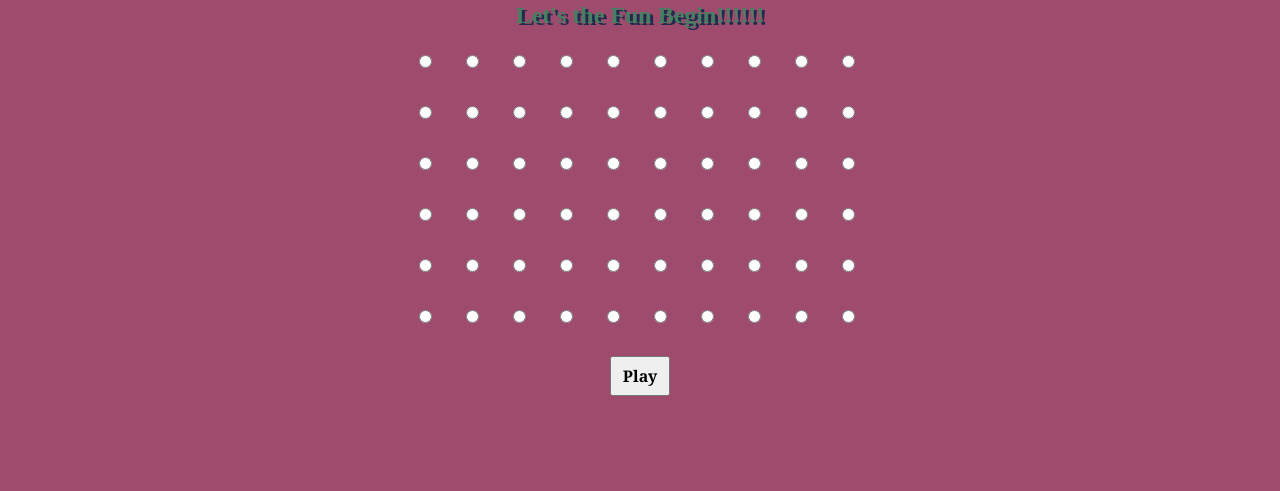
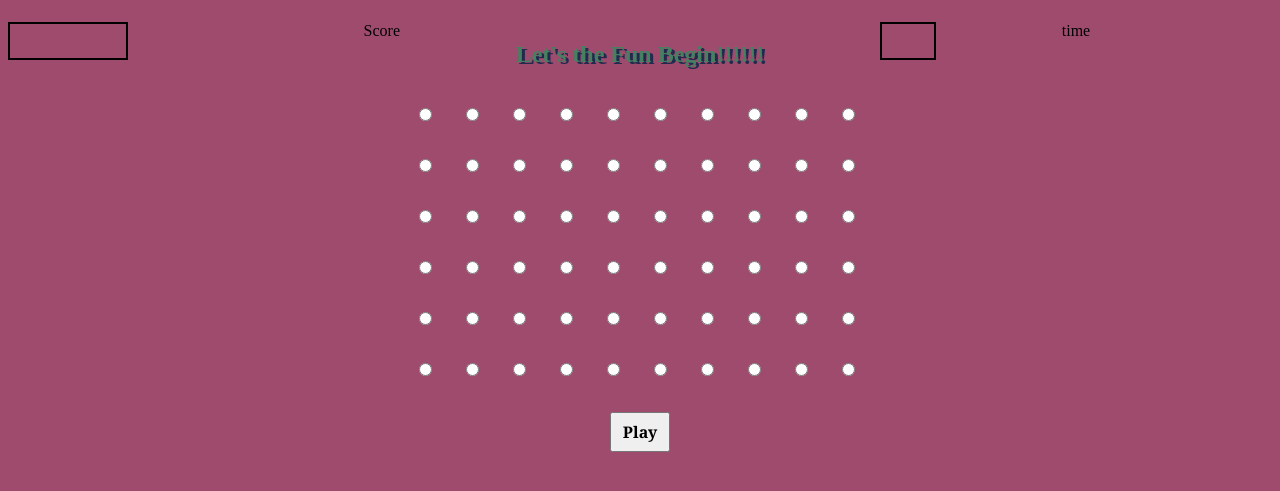
Before and after one commit to Ruhi-1/Hit_the_Dot, a plain HTML site: page index.html in a window 1280 px wide. Shown: the part 79-570 px from the top of the page. Drawn offline with Linux system fonts and the light colour scheme.

Commit message:
added score nd timer on html and css

```diff
--- a/css/main.css
+++ b/css/main.css
@@ -1,11 +1,13 @@
 body {
     display: grid;
     grid-template-columns: 1fr 1fr 1fr;
-    grid-template-rows: .5fr .5fr 3fr .5fr .5fr;background-color: rgb(158, 75, 109);
+    grid-template-rows: 1fr .5fr 3.5fr .5fr .5fr;
+    background-color: rgb(158, 75, 109);
 }
 h1 {
     grid-row: 1 / 5;
-    grid-column: 2 / 2;
+    grid-column: 2 / 3;
+    padding: none;
     color: rgb(26, 31, 100);
     text-align: left;
     text-shadow: 3px 2px rgb(52, 184, 189);
@@ -22,13 +24,13 @@ h2 {
     text-shadow: 3px 2px rgb(34, 42, 77);
 }
 .style {
-    grid-column: 2 / 3;
-    grid-row: 2 / 4;
+    grid-row: 2 / 2;
+    grid-column: 2 / 2;
     align-items: flex-end;
 
 }
 @keyframes blinkingText{
-    0%{  color: rgb(50, 119, 23);  }
+    0%{  color: rgb(64, 151, 30);  }
     49%{  color: rgb(133, 113, 24);     }
     50%{  color: rgb(102, 134, 66);     }
     99%{  color: rgb(47, 122, 119);     }
@@ -38,11 +40,12 @@ h2 {
 .div {
    display: grid;
    grid-column: 2 / 3;
-   grid-row: 1 / 4;
-}
+   grid-row: 1 / 1;
+   padding: none;
+ }
 #circle {
     grid-column: 2 / 3;
-    grid-row: 3 / 4;
+    grid-row: 3 / 5;
     display: flex;
     justify-content: center;
     width: 30rem;
@@ -57,7 +60,7 @@ h2 {
 }
 table {
     grid-column: 2 / 3;
-    grid-row: 3 / 4;
+    grid-row: 3 / 5;
     width: 30px;
     height: 30px;
 }
@@ -71,3 +74,29 @@ table {
     font-weight: bold;
     font-family: Georgia, 'Times New Roman', Times, serif;
 }
+.scorecard {
+    grid-row: 2 / 2;
+    grid-column: 1 / 1;
+    border: 2px solid black;
+    width: 7rem;
+    height: 2rem;
+    background-color: rgb(158, 75, 109);
+}
+.align {
+    grid-column: 1 / 1;
+    grid-row: 2 / 2;
+    justify-self: right;
+}
+.record {
+    grid-row: 2 / 2;
+    grid-column: 3 / 3;
+    border: 2px solid black;
+    width: 3rem;
+    height: 2rem;
+    background-color: rgb(158, 75, 109);
+}
+.timer {
+    grid-row: 2 / 2;
+    grid-column: 3 / 3;
+    justify-self: center;
+}
--- a/index.html
+++ b/index.html
@@ -9,6 +9,8 @@
     <script defer src="js/main.js"></script>
 </head>
 <body>
+    <input class="scorecard" type="text" name="score"><div class="align">Score</div>
+    <input class="record" type="text" name="timeleft"><div class="timer">time</div>
     <div class="div">
         <h1>Hit the Dot</h1>
     </div>
@@ -18,19 +20,6 @@
     <table>
     <div id="circle">
         <tr>
-            <td class="dots" align="center" valign="center"><input type="radio" onClick="hithead(1)"></td>
-            <td class="dots" align="center" valign="center"><input type="radio" onClick="hithead(2)"></td>
-            <td class="dots" align="center" valign="center"><input type="radio" onClick="hithead(3)"></td>
-            <td class="dots" align="center" valign="center"><input type="radio" onClick="hithead(4)"></td>
-            <td class="dots" align="center" valign="center"><input type="radio" onClick="hithead(5)"></td>
-            <td class="dots" align="center" valign="center"><input type="radio" onClick="hithead(6)"></td>
-            <td class="dots" align="center" valign="center"><input type="radio" onClick="hithead(7)"></td>
-            <td class="dots" align="center" valign="center"><input type="radio" onClick="hithead(9)"></td>
-            <td class="dots" align="center" valign="center"><input type="radio" onClick="hithead(10)"></td>
-            <td class="dots" align="center" valign="center"><input type="radio" onClick="hithead(10)"></td>
-
-        </tr>
-        <tr>
             <td class="dots" align="center" valign="center"><input type="radio" onClick="hithead(0)"></td>
             <td class="dots" align="center" valign="center"><input type="radio" onClick="hithead(1)"></td>
             <td class="dots" align="center" valign="center"><input type="radio" onClick="hithead(2)"></td>
@@ -39,59 +28,72 @@
             <td class="dots" align="center" valign="center"><input type="radio" onClick="hithead(5)"></td>
             <td class="dots" align="center" valign="center"><input type="radio" onClick="hithead(6)"></td>
             <td class="dots" align="center" valign="center"><input type="radio" onClick="hithead(7)"></td>
+            <td class="dots" align="center" valign="center"><input type="radio" onClick="hithead(8)"></td>
             <td class="dots" align="center" valign="center"><input type="radio" onClick="hithead(9)"></td>
-            <td class="dots" align="center" valign="center"><input type="radio" onClick="hithead(10)"></td>
+
         </tr>
         <tr>
-            <td class="dots" align="center" valign="center"><input type="radio" onClick="hithead(1)"></td>
-            <td class="dots" align="center" valign="center"><input type="radio" onClick="hithead(2)"></td>
-            <td class="dots" align="center" valign="center"><input type="radio" onClick="hithead(3)"></td>
-            <td class="dots" align="center" valign="center"><input type="radio" onClick="hithead(4)"></td>
-            <td class="dots" align="center" valign="center"><input type="radio" onClick="hithead(5)"></td>
-            <td class="dots" align="center" valign="center"><input type="radio" onClick="hithead(6)"></td>
-            <td class="dots" align="center" valign="center"><input type="radio" onClick="hithead(7)"></td>
-            <td class="dots" align="center" valign="center"><input type="radio" onClick="hithead(9)"></td>
             <td class="dots" align="center" valign="center"><input type="radio" onClick="hithead(10)"></td>
-            <td class="dots" align="center" valign="center"><input type="radio" onClick="hithead(10)"></td>
+            <td class="dots" align="center" valign="center"><input type="radio" onClick="hithead(11)"></td>
+            <td class="dots" align="center" valign="center"><input type="radio" onClick="hithead(12)"></td>
+            <td class="dots" align="center" valign="center"><input type="radio" onClick="hithead(13)"></td>
+            <td class="dots" align="center" valign="center"><input type="radio" onClick="hithead(14)"></td>
+            <td class="dots" align="center" valign="center"><input type="radio" onClick="hithead(15)"></td>
+            <td class="dots" align="center" valign="center"><input type="radio" onClick="hithead(16)"></td>
+            <td class="dots" align="center" valign="center"><input type="radio" onClick="hithead(17)"></td>
+            <td class="dots" align="center" valign="center"><input type="radio" onClick="hithead(18)"></td>
+            <td class="dots" align="center" valign="center"><input type="radio" onClick="hithead(19)"></td>
         </tr>
         <tr>
-            <td class="dots" align="center" valign="center"><input type="radio" onClick="hithead(1)"></td>
-            <td class="dots" align="center" valign="center"><input type="radio" onClick="hithead(2)"></td>
-            <td class="dots" align="center" valign="center"><input type="radio" onClick="hithead(3)"></td>
-            <td class="dots" align="center" valign="center"><input type="radio" onClick="hithead(4)"></td>
-            <td class="dots" align="center" valign="center"><input type="radio" onClick="hithead(5)"></td>
-            <td class="dots" align="center" valign="center"><input type="radio" onClick="hithead(6)"></td>
-            <td class="dots" align="center" valign="center"><input type="radio" onClick="hithead(7)"></td>
-            <td class="dots" align="center" valign="center"><input type="radio" onClick="hithead(9)"></td>
-            <td class="dots" align="center" valign="center"><input type="radio" onClick="hithead(10)"></td>
-            <td class="dots" align="center" valign="center"><input type="radio" onClick="hithead(10)"></td>
+            <td class="dots" align="center" valign="center"><input type="radio" onClick="hithead(20)"></td>
+            <td class="dots" align="center" valign="center"><input type="radio" onClick="hithead(21)"></td>
+            <td class="dots" align="center" valign="center"><input type="radio" onClick="hithead(22)"></td>
+            <td class="dots" align="center" valign="center"><input type="radio" onClick="hithead(23)"></td>
+            <td class="dots" align="center" valign="center"><input type="radio" onClick="hithead(24)"></td>
+            <td class="dots" align="center" valign="center"><input type="radio" onClick="hithead(25)"></td>
+            <td class="dots" align="center" valign="center"><input type="radio" onClick="hithead(26)"></td>
+            <td class="dots" align="center" valign="center"><input type="radio" onClick="hithead(27)"></td>
+            <td class="dots" align="center" valign="center"><input type="radio" onClick="hithead(28)"></td>
+            <td class="dots" align="center" valign="center"><input type="radio" onClick="hithead(29)"></td>
         </tr>
         <tr>
-            <td class="dots" align="center" valign="center"><input type="radio" onClick="hithead(1)"></td>
-            <td class="dots" align="center" valign="center"><input type="radio" onClick="hithead(2)"></td>
-            <td class="dots" align="center" valign="center"><input type="radio" onClick="hithead(3)"></td>
-            <td class="dots" align="center" valign="center"><input type="radio" onClick="hithead(4)"></td>
-            <td class="dots" align="center" valign="center"><input type="radio" onClick="hithead(5)"></td>
-            <td class="dots" align="center" valign="center"><input type="radio" onClick="hithead(6)"></td>
-            <td class="dots" align="center" valign="center"><input type="radio" onClick="hithead(7)"></td>
-            <td class="dots" align="center" valign="center"><input type="radio" onClick="hithead(9)"></td>
-            <td class="dots" align="center" valign="center"><input type="radio" onClick="hithead(10)"></td>
-            <td class="dots" align="center" valign="center"><input type="radio" onClick="hithead(10)"></td>
+            <td class="dots" align="center" valign="center"><input type="radio" onClick="hithead(30)"></td>
+            <td class="dots" align="center" valign="center"><input type="radio" onClick="hithead(31)"></td>
+            <td class="dots" align="center" valign="center"><input type="radio" onClick="hithead(32)"></td>
+            <td class="dots" align="center" valign="center"><input type="radio" onClick="hithead(33)"></td>
+            <td class="dots" align="center" valign="center"><input type="radio" onClick="hithead(34)"></td>
+            <td class="dots" align="center" valign="center"><input type="radio" onClick="hithead(35)"></td>
+            <td class="dots" align="center" valign="center"><input type="radio" onClick="hithead(36)"></td>
+            <td class="dots" align="center" valign="center"><input type="radio" onClick="hithead(37)"></td>
+            <td class="dots" align="center" valign="center"><input type="radio" onClick="hithead(38)"></td>
+            <td class="dots" align="center" valign="center"><input type="radio" onClick="hithead(39)"></td>
         </tr>
         <tr>
-            <td class="dots" align="center" valign="center"><input type="radio" onClick="hithead(1)"></td>
-            <td class="dots" align="center" valign="center"><input type="radio" onClick="hithead(2)"></td>
-            <td class="dots" align="center" valign="center"><input type="radio" onClick="hithead(3)"></td>
-            <td class="dots" align="center" valign="center"><input type="radio" onClick="hithead(4)"></td>
-            <td class="dots" align="center" valign="center"><input type="radio" onClick="hithead(5)"></td>
-            <td class="dots" align="center" valign="center"><input type="radio" onClick="hithead(6)"></td>
-            <td class="dots" align="center" valign="center"><input type="radio" onClick="hithead(7)"></td>
-            <td class="dots" align="center" valign="center"><input type="radio" onClick="hithead(9)"></td>
-            <td class="dots" align="center" valign="center"><input type="radio" onClick="hithead(10)"></td>
-            <td class="dots" align="center" valign="center"><input type="radio" onClick="hithead(10)"></td>
+            <td class="dots" align="center" valign="center"><input type="radio" onClick="hithead(40)"></td>
+            <td class="dots" align="center" valign="center"><input type="radio" onClick="hithead(41)"></td>
+            <td class="dots" align="center" valign="center"><input type="radio" onClick="hithead(42)"></td>
+            <td class="dots" align="center" valign="center"><input type="radio" onClick="hithead(43)"></td>
+            <td class="dots" align="center" valign="center"><input type="radio" onClick="hithead(44)"></td>
+            <td class="dots" align="center" valign="center"><input type="radio" onClick="hithead(45)"></td>
+            <td class="dots" align="center" valign="center"><input type="radio" onClick="hithead(46)"></td>
+            <td class="dots" align="center" valign="center"><input type="radio" onClick="hithead(47)"></td>
+            <td class="dots" align="center" valign="center"><input type="radio" onClick="hithead(48)"></td>
+            <td class="dots" align="center" valign="center"><input type="radio" onClick="hithead(49)"></td>
+        </tr>
+        <tr>
+            <td class="dots" align="center" valign="center"><input type="radio" onClick="hithead(50)"></td>
+            <td class="dots" align="center" valign="center"><input type="radio" onClick="hithead(51)"></td>
+            <td class="dots" align="center" valign="center"><input type="radio" onClick="hithead(52)"></td>
+            <td class="dots" align="center" valign="center"><input type="radio" onClick="hithead(53)"></td>
+            <td class="dots" align="center" valign="center"><input type="radio" onClick="hithead(54)"></td>
+            <td class="dots" align="center" valign="center"><input type="radio" onClick="hithead(55)"></td>
+            <td class="dots" align="center" valign="center"><input type="radio" onClick="hithead(56)"></td>
+            <td class="dots" align="center" valign="center"><input type="radio" onClick="hithead(57)"></td>
+            <td class="dots" align="center" valign="center"><input type="radio" onClick="hithead(58)"></td>
+            <td class="dots" align="center" valign="center"><input type="radio" onClick="hithead(59)"></td>
         </tr>
     </div>
     </table>
-    <button class="button">Play</button>
+    <button class="button" name="click">Play</button>
 </body>
 </html>
--- a/js/main.js
+++ b/js/main.js
@@ -4,10 +4,14 @@ timerID = null
 var playing = false;
 var currentpos = -1;
 var numholes = 6 * 10;
-function clearholes() {
-    for(var i=0; i< document.circles.elements.length; i++)
-    document.circles.elements[i].checked=false;
+function clear() {
+    for(var i=0; i<document.rtp.elements.length; i++)
+    document.rtp.elements[i].checked=false;
 }
+
+
+
+
 
 
 
@@ -30,10 +34,19 @@ var playBtnClick = document.getElementsByClassName("button");
 
 
 /*----- functions -----*/
-
-
-function hithead(id){
-    if(playing==false) {
-        clearholes();
-    }
-}
+// var i=0;
+// var inhtml="."
+// var num=[];
+// function evt() {
+//     i=Math.floor(Math.random()*60)
+//     //alert(i)
+//     while (i<=60){
+//     document.getElementById("dot").innerHTML = inhtml + "."
+//     inhtml = document.getElementById("dot").innerHTML
+//     if (inhtml.length>num){
+//         inhtml=document.getElementById("dot").innerHTML+"<br />"
+//         num=num+20
+//     }
+//     i++;
+//     }
+// }
```
